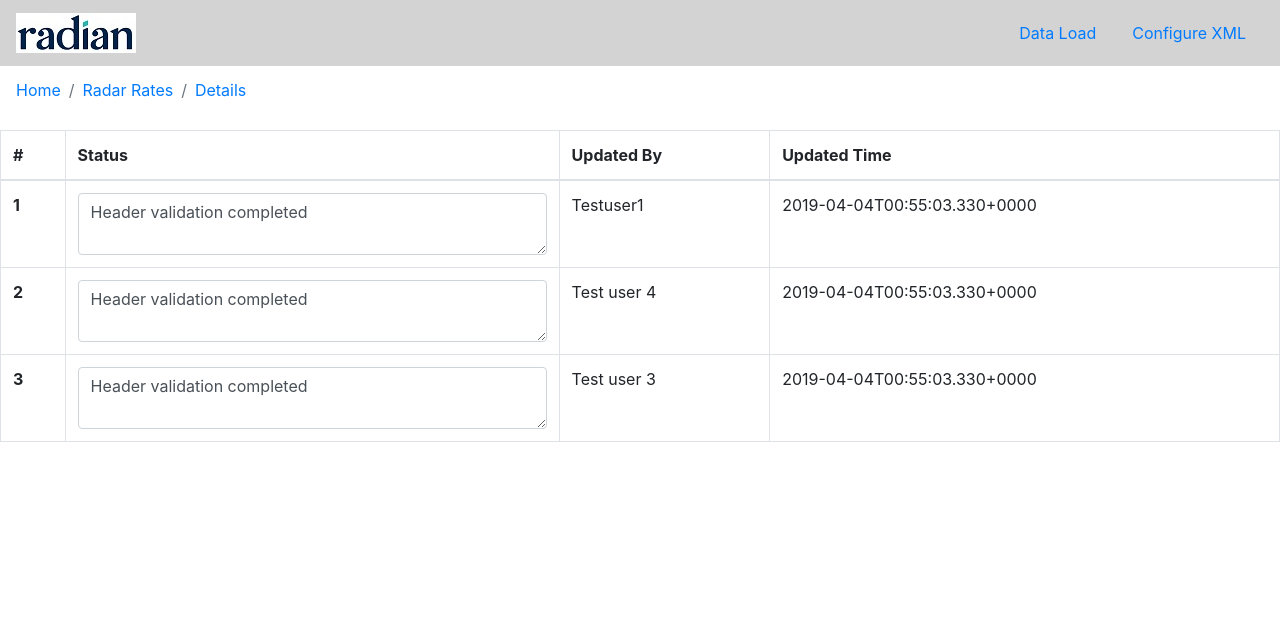
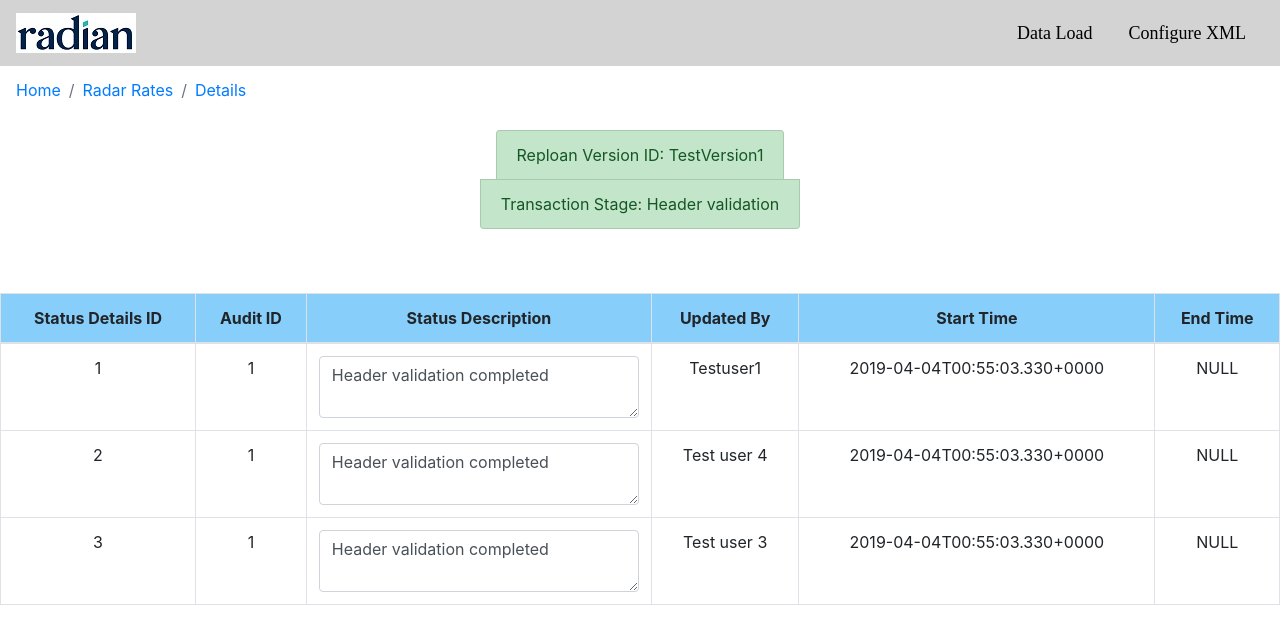
Before and after one commit to NuthanReddyH/radian-app, a React (Create React App) app: page /details/id in a window 1280 px wide. Shown: the top 644 px of the page. Built offline with nearby package versions, Linux system fonts and the light colour scheme.

Commit message:
RVP changes

```diff
--- a/src/components/Details/AuditDetails.css
+++ b/src/components/Details/AuditDetails.css
@@ -1,3 +1,13 @@
 .list {
-    margin-bottom: 2px !important;
+    margin-bottom: 5% !important;
+    align-items: center;
 }
+.headcontainer {
+    background-color: lightskyblue;
+}
+.rowHead {
+    text-align: center;
+}
+.bodycontainer {
+    text-align: center;
+}
--- a/src/components/Details/AuditDetails.js
+++ b/src/components/Details/AuditDetails.js
@@ -4,6 +4,8 @@ import {
   BreadcrumbItem,
   Table,
   Input,
+  ListGroup,
+  ListGroupItem
 } from "reactstrap";
 import "./AuditDetails.css";
 
@@ -26,18 +28,29 @@ class AuditDetails extends Component {
             <a href="/details/id">Details</a>
           </BreadcrumbItem>
         </Breadcrumb>
+        <ListGroup className="list">
+          <ListGroupItem color="success">
+            Reploan Version ID: TestVersion1
+          </ListGroupItem>
+          <ListGroupItem color="success">
+            Transaction Stage: Header validation
+          </ListGroupItem>
+        </ListGroup>
         <Table bordered hover>
-          <thead>
-            <tr>
-              <th>#</th>
-              <th>Status</th>
+          <thead className="headcontainer">
+            <tr className="rowHead">
+              <th>Status Details ID</th>
+              <th>Audit ID</th>
+              <th>Status Description</th>
               <th>Updated By</th>
-              <th>Updated Time</th>
+              <th>Start Time</th>
+              <th>End Time</th>
             </tr>
           </thead>
-          <tbody>
+          <tbody className="bodycontainer">
             <tr>
-              <th scope="row">1</th>
+              <td>1</td>
+              <td>1</td>
               <td>
                 <Input
                   type="textarea"
@@ -47,9 +60,11 @@ class AuditDetails extends Component {
               </td>
               <td>Testuser1</td>
               <td>2019-04-04T00:55:03.330+0000</td>
+              <td>NULL</td>
             </tr>
             <tr>
-              <th scope="row">2</th>
+              <td>2</td>
+              <td>1</td>
               <td>
                 <Input
                   type="textarea"
@@ -59,9 +74,11 @@ class AuditDetails extends Component {
               </td>
               <td>Test user 4</td>
               <td>2019-04-04T00:55:03.330+0000</td>
+              <td>NULL</td>
             </tr>
             <tr>
-              <th scope="row">3</th>
+              <td>3</td>
+              <td>1</td>
               <td>
                 <Input
                   type="textarea"
@@ -71,6 +88,7 @@ class AuditDetails extends Component {
               </td>
               <td>Test user 3</td>
               <td>2019-04-04T00:55:03.330+0000</td>
+              <td>NULL</td>
             </tr>
           </tbody>
         </Table>
--- a/src/components/HistoryTable/Historytable.js
+++ b/src/components/HistoryTable/Historytable.js
@@ -19,6 +19,8 @@ class HistoryTable extends Component {
                     <th scope="row">{item.repline_versionId}</th>
                     <td>{item.status}</td>
                     <td>{item.transactionStage}</td>
+                    <td>{item.startTime}</td>
+                    <td>{item.endTime}</td>
                     <td>{item.updatedBy}</td>
                     <td>{item.updatedTime}</td>
                     <td>
@@ -41,6 +43,8 @@ class HistoryTable extends Component {
                     <th>VersionID</th>
                     <th>Status</th>
                     <th>Transaction Stage</th>
+                    <th>Start Time</th>
+                    <th>End Time</th>
                     <th>UpdatedBy</th>
                     <th>Updated Time</th>
                     <th>Log</th>
--- a/src/containers/Dashboard.css
+++ b/src/containers/Dashboard.css
@@ -3,6 +3,11 @@
 }
 .nav-item {
     padding: 0 10px;
+}
+.nav-link {
+    color: black;
+    font-size: 18px;
+    font-family: initial;
 }
 .navcontainer {
     background-color: lightgrey;
--- a/src/mockdata/mock.js
+++ b/src/mockdata/mock.js
@@ -1,9 +1,11 @@
 export const data = [
   {
-    "repline_versionId": "TestVersion1",
+    "reploan_versionId": "TestVersion1",
     "status": "Loaded",
     "transactionStage": "HeaderValidation",
     "updatedBy": "TestUser",
+    "startTime": "2019-04-08T23:31:23.563+0000",
+    "endTime": "null",
     "updatedTime": "2019-04-08T23:31:23.563+0000",
     "repLoanStatusDetails": [
       {
@@ -32,6 +34,8 @@ export const data = [
         "status": "InProgress",
         "transactionStage": "HeaderValidation",
         "updatedBy": "TestUser",
+        "startTime": "2019-04-08T23:31:23.563+0000",
+    "endTime": "null",
         "updatedTime": "2019-04-08T23:31:23.563+0000",
         "repLoanStatusDetails": [
             {
```
